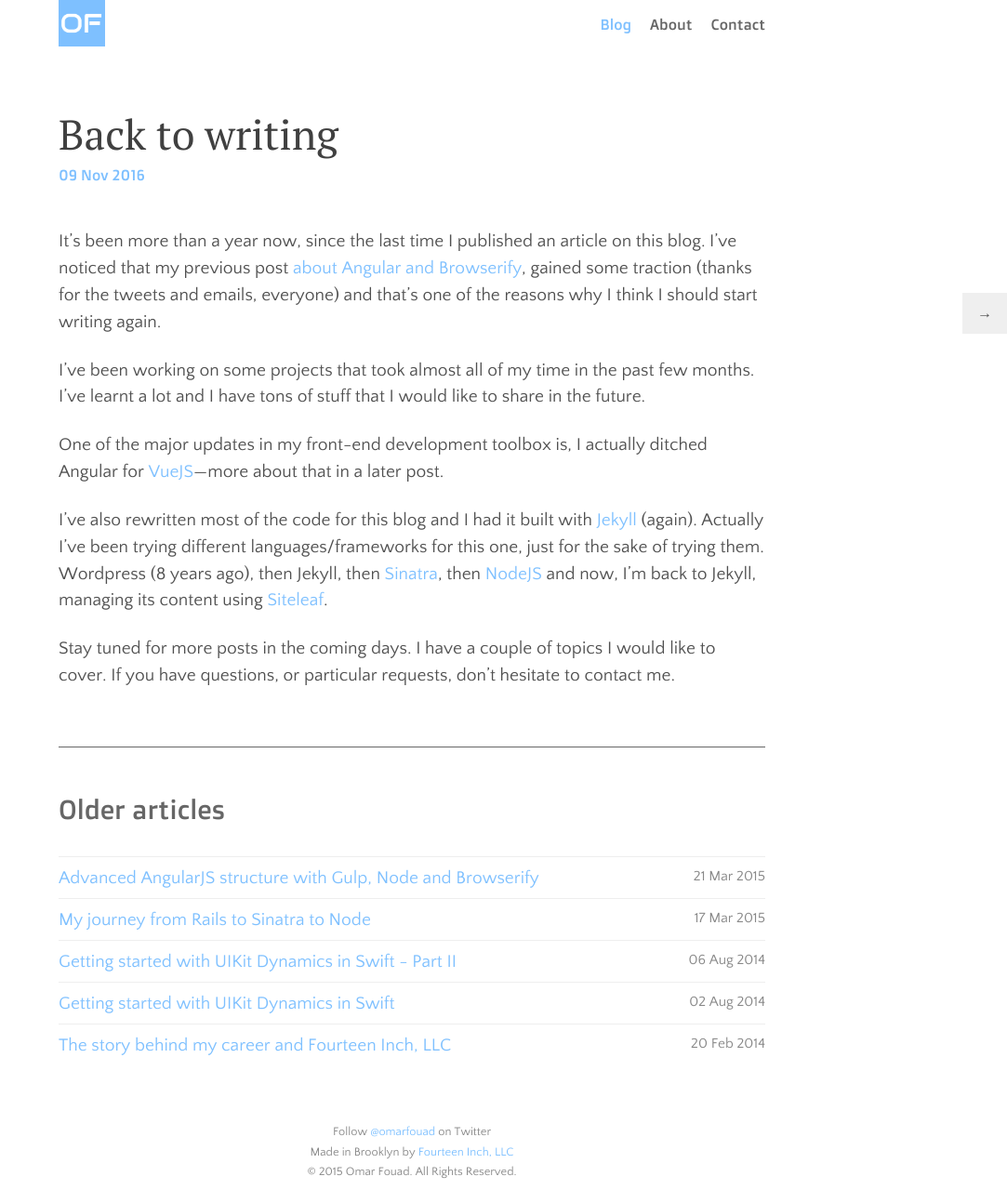
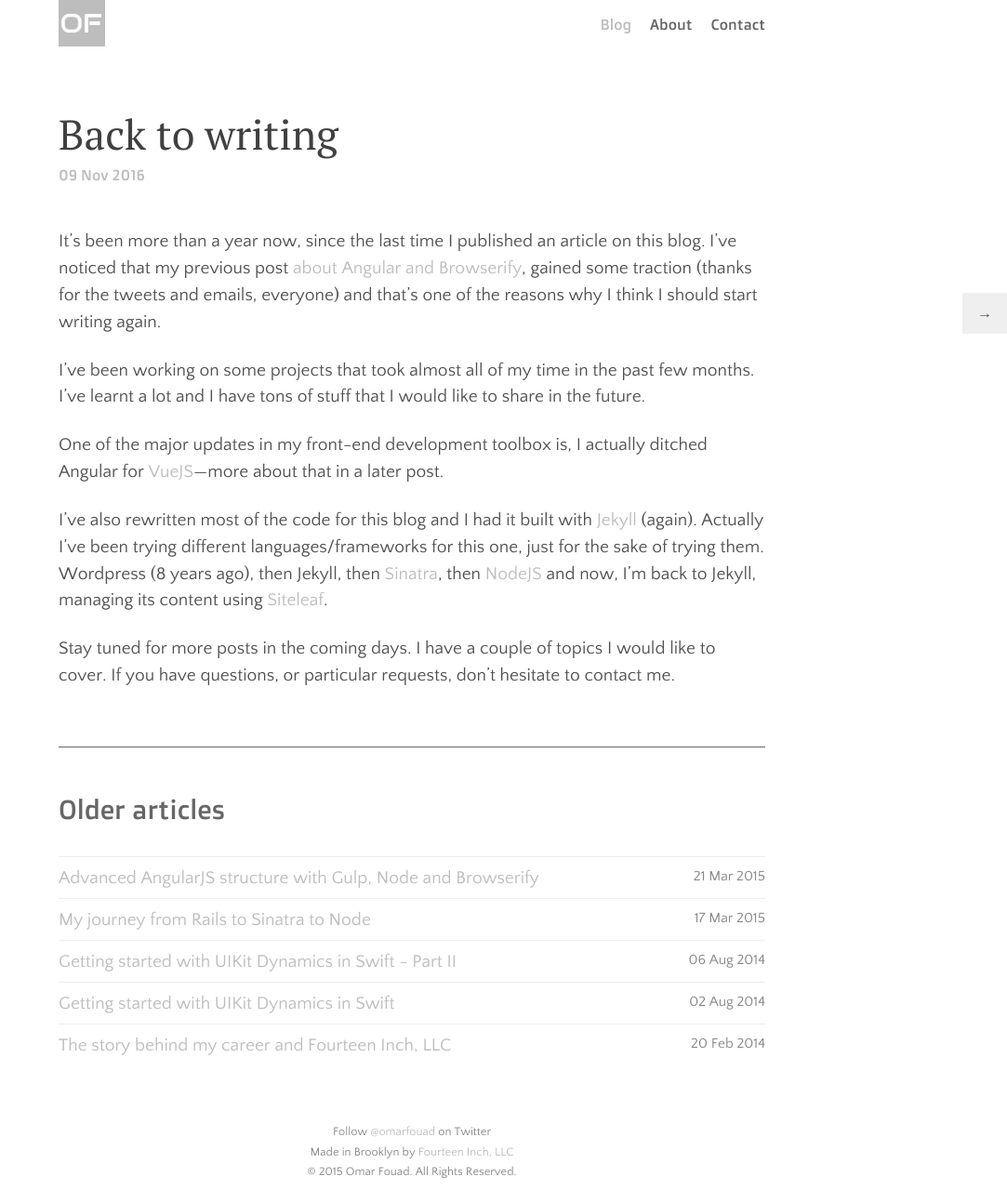
Before and after one commit to itsgoofer/omarfouad.com, a Jekyll site: the page built from index.html, in a window 1280 px wide. Shown: the whole page at 93% size, without its empty margins (197-1280 px from the left). Built offline with Jekyll 4.4.1, drawn with Linux system fonts in a browser that asks for light colours.

Commit message:
Updated Config

```diff
--- a/_config.yml
+++ b/_config.yml
@@ -9,13 +9,11 @@ collections:
     title: Uploads
     output: true
 email: me@omarfouad.com
-description: 'omar Fouad is a designer/software engineer based in Rome, Italy.
-
-'
+description: omar Fouad is a designer/software engineer based in Rome, Italy.
 baseurl: "/"
 url: http://omarfouad.com
 twitter: omarfouad
-color: "#7ec0ff"
+color: "#bdbdbd"
 markdown: kramdown
 theme: minima
 gems:
```
